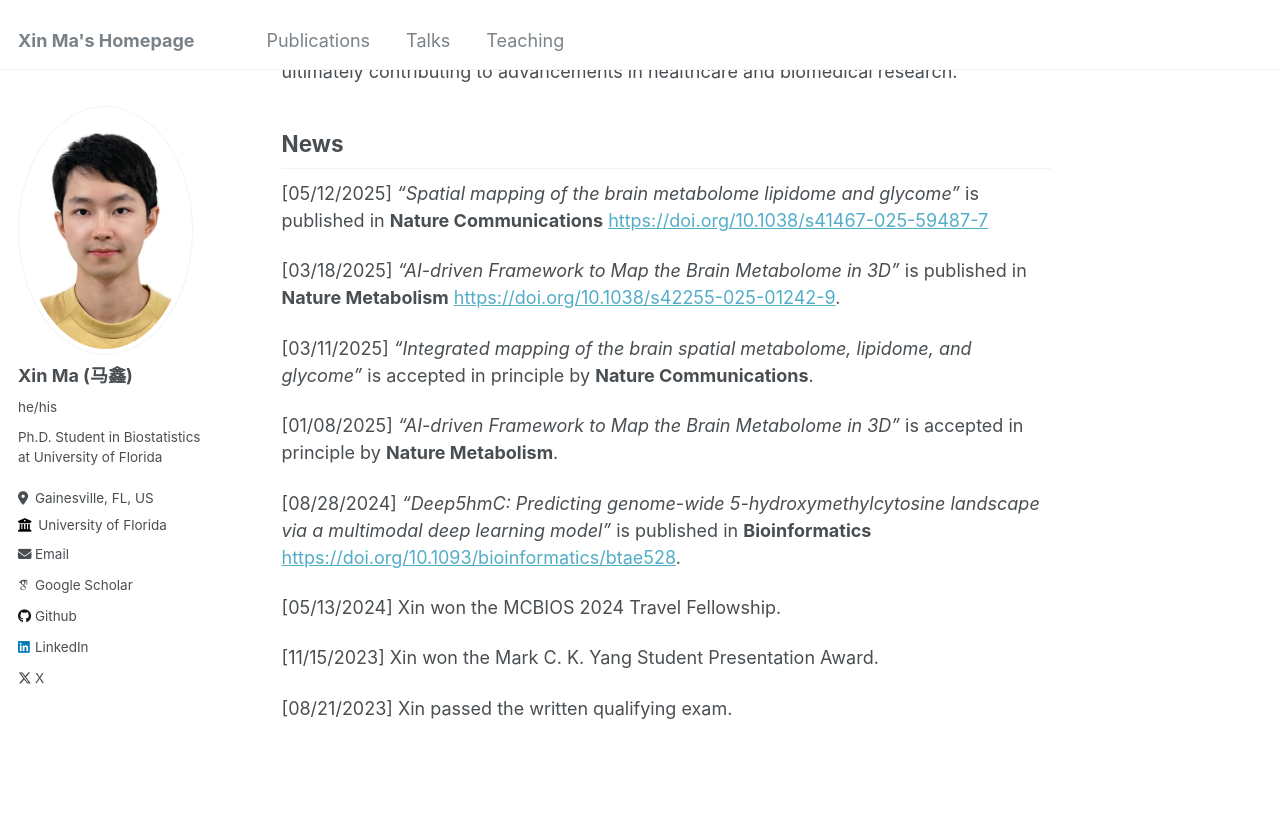
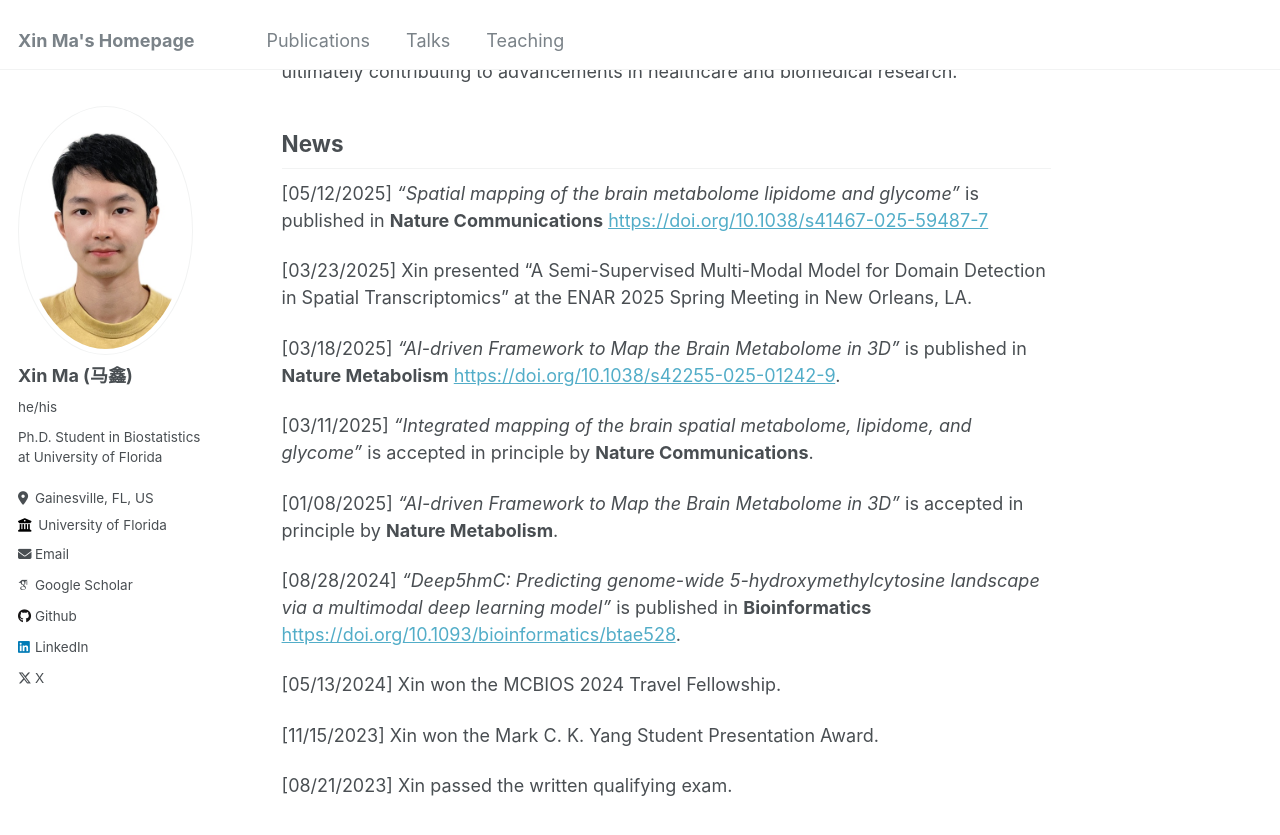
Before and after one commit to XinBiostats/xinbiostats.github.io, a Jekyll site: the page built from _pages/about.md, in a window 1280 px wide and 900 px high, scrolled down 411 px. Shown: the top 835 px of the window. Built offline with Jekyll 4.4.1, drawn with Linux system fonts in a browser that asks for light colours; some web fonts are replaced.

Commit message:
Update about.md

```diff
--- a/_pages/about.md
+++ b/_pages/about.md
@@ -15,6 +15,8 @@ News
 ------
 [05/12/2025] _"Spatial mapping of the brain metabolome lipidome and glycome"_ is published in **Nature Communications** <https://doi.org/10.1038/s41467-025-59487-7>
 
+[03/23/2025] Xin presented “A Semi-Supervised Multi-Modal Model for Domain Detection in Spatial Transcriptomics” at the ENAR 2025 Spring Meeting in New Orleans, LA.
+
 [03/18/2025] _"AI-driven Framework to Map the Brain Metabolome in 3D"_ is published in **Nature Metabolism** <https://doi.org/10.1038/s42255-025-01242-9>.
 
 [03/11/2025] _"Integrated mapping of the brain spatial metabolome, lipidome, and glycome"_ is accepted in principle by **Nature Communications**.
```
